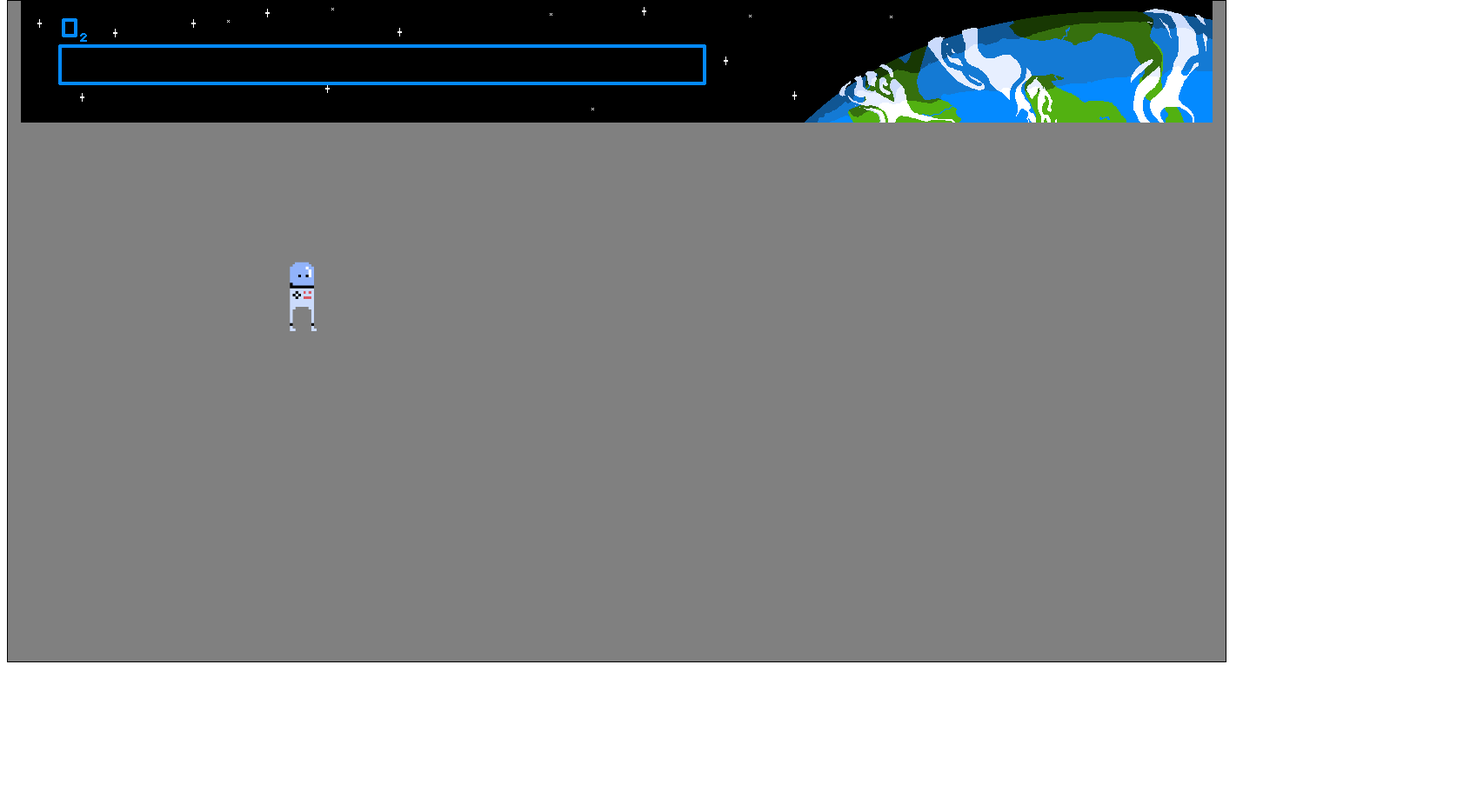
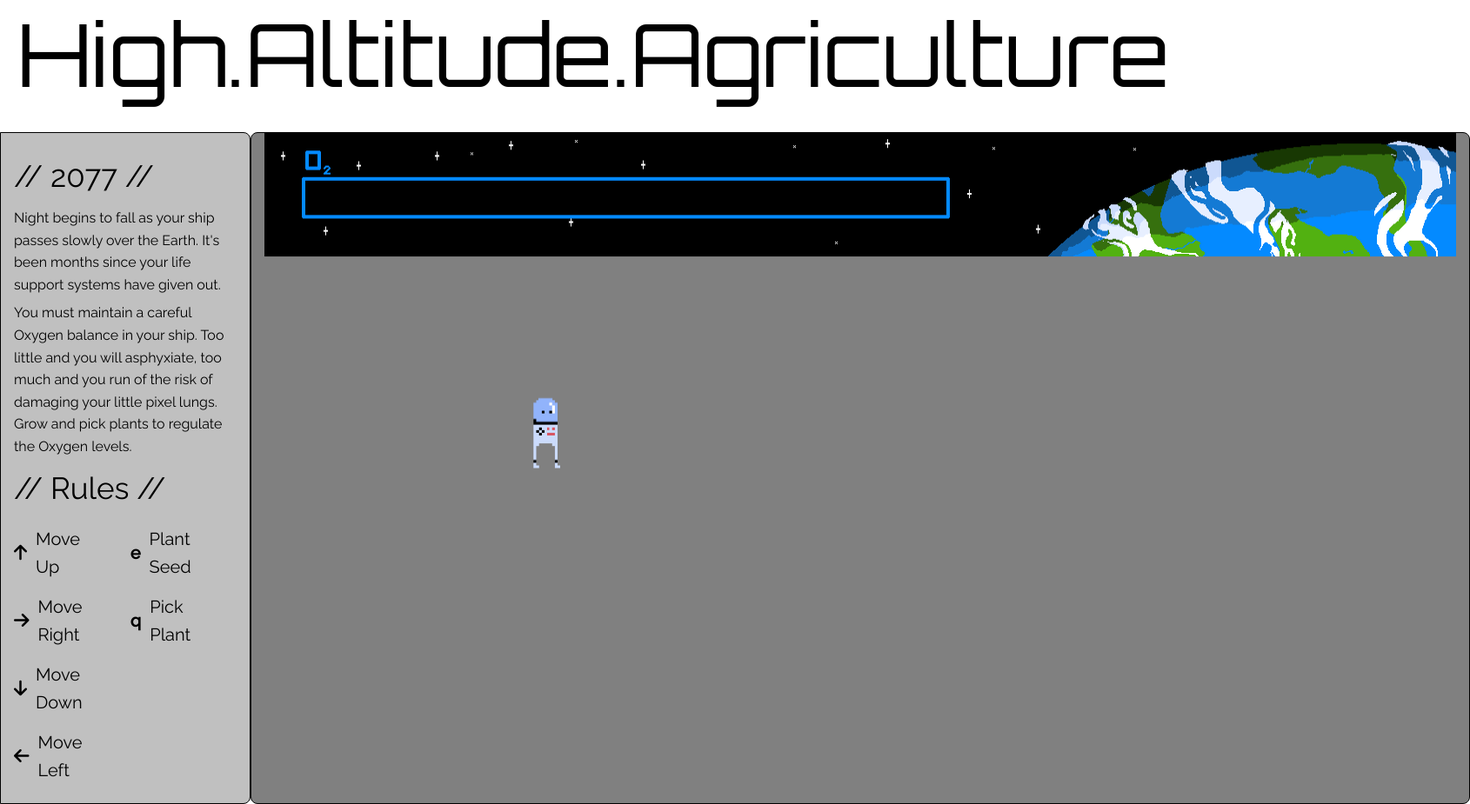
Before and after one commit to galenddavis/High-Altitude-Agriculture, a website built with webpack: page index.html in a window 1280 px wide. Shown: the part 8-933 px from the top of the page at 87% size, 1690 px wide, since content can reach past the window. Before the commit the page ends 800 px from the top, so only its background shows below. Built offline with nearby package versions, Linux system fonts and the light colour scheme.

Commit message:
Grow mechanic and better plant sprites

```diff
--- a/index.html
+++ b/index.html
@@ -4,12 +4,64 @@
     <meta charset="UTF-8">
     <meta http-equiv="X-UA-Compatible" content="IE=edge">
     <meta name="viewport" content="width=device-width, initial-scale=1.0">
+    <link rel="preconnect" href="https://fonts.gstatic.com">
+    <script src="https://kit.fontawesome.com/df63dd5d45.js" crossorigin="anonymous"></script>
+    <link href="https://fonts.googleapis.com/css2?family=Orbitron:wght@400;500;600&family=Raleway:wght@400;500&display=swap" rel="stylesheet">
     <link rel="stylesheet" href="./dist/main.css">
     <title>JavaScript Project</title>
 </head>
+
 <body>
+    <h1 id='title'>High.Altitude.Agriculture</h1>
+    <div class='main'>
+        <div class='sidebar'>
+            <p class='headers'>// 2077 //</p>
+            <p>
+                Night begins to fall as your ship passes slowly over the Earth. It's been months
+                since your life support systems have given out.
+            </p>
+            <p>
+                You must maintain a careful Oxygen balance in your ship. Too little and you will asphyxiate, too
+                much and you run of the risk of damaging your little pixel lungs. Grow and pick plants to regulate the
+                Oxygen levels.
+            </p>
+            <p class='headers'>// Rules //</p>
+            <div class='key-commands'>
+                <div>
+                    <span class='directions'>
+                        <i class="fas fa-arrow-up"></i>
+                        <p>Move Up</p>
+                    </span>
+                    <span class='directions'>
+                        <i class="fas fa-arrow-right"></i>
+                        <p>Move Right</p>
+                    </span>
+                    <span class='directions'>
+                        <i class="fas fa-arrow-down"></i>
+                        <p>Move Down</p>
+                    </span>
+                    <span class='directions'>
+                        <i class="fas fa-arrow-left"></i>
+                        <p>Move Left</p>
+                    </span>
+                </div>
+                <div>
+                    <span class='directions'>
+                        <!-- <i class="fas fa-seedling"></i> -->
+                        <p class='key'>e</p>
+                        <p>Plant Seed</p>
+                    </span>
+                    <span class='directions'>
+                        <!-- <i class="fas fa-seedling"></i> -->
+                        <p class='key'>q</p>
+                        <p>Pick Plant</p>
+                    </span>
+                </div>
+            </div>
 
-    <canvas id='game-screen'></canvas>
+        </div>
+        <canvas id='game-screen'></canvas>
+    </div>
     <script src="./dist/main.js"></script>
 </body>
 </html>
--- a/src/scripts/character.js
+++ b/src/scripts/character.js
@@ -44,34 +44,13 @@ class Character {
     }
 
     draw(ctx) {
-        this.move()
+
         this.plants.forEach( plant => {
-            plant.draw(this.ctx)
+            plant.update(this.ctx)
         })
         // ctx.fillStyle = 'red'
         // ctx.fillRect(this.position.x, this.position.y, this.width, this.height)
         ctx.drawImage(this.player, this.position.x, this.position.y, this.height, this.width)
-
-    }
-
-    move(keys) {
-        // switch (this.keys) {
-        //     case 'ArrowUp':
-        //         this.position.y -= 8
-        //         console.log(this.position.y)
-        //         break;
-        //     case 'ArrowDown':
-        //         this.position.y += 8
-        //         break;
-        //     case 'ArrowLeft':
-        //         this.position.y -= 8
-        //         break;
-        //     case 'ArrowRight':
-        //         this.position.y += 8
-        //         break;
-        //     default:
-        //         break;
-        // }
 
     }
 
@@ -112,15 +91,8 @@ class Character {
 
     pick() {
         this.plants.forEach( plant => {
-            if (this.position.x - plant.position.x <= 30) {
-                plant = {}
-            }
-        })
-    }
-
-    pick() {
-        this.plants.forEach( plant => {
-            if (Math.abs((this.position.x + this.width / 2) - (plant.position.x + plant.width / 2)) <= 40) {
+            if (Math.abs((this.position.x + this.width / 2) - (plant.position.x + plant.width / 2)) <= 40 &&
+                Math.abs((this.position.y + this.height / 2) - (plant.position.y + plant.height / 2)) <= 40) {
                 let index = this.plants.indexOf(plant)
                 this.plants.splice(index, 1)
             }
@@ -129,6 +101,5 @@ class Character {
 }
 
 
-
 // module.exports = Character
 export default Character;
--- a/src/scripts/plant.js
+++ b/src/scripts/plant.js
@@ -1,35 +1,59 @@
-const plantSizes = require('./utilities')
+const plantHeights = require('./utilities')
+const plantWidths = require('./utilities')
 const Character = require('./character')
 
 class Plant {
     constructor(player) {
         this.stage = 0;
-        this.height = plantSizes[this.stage]
-        this.width = plantSizes[this.stage]
+        this.counter = 0
+        this.height = 95
+        this.width = 65
         this.ctx = player.ctx;
         this.player = player;
         this.plant = new Image();
-        this.plant.src = 'src/assets/images/plant_lvl_1.png'
+        this.plant.src = 'src/assets/images/plant_lvl_0.png'
 
-        this.plantX = this.player.state === 1 ? -25 : 50;
+        this.plantX = this.player.state === 1 ? -50 : 60;
         this.position = {
             x: this.player.position.x + this.plantX,
-            y: this.player.position.y + 35
+            y: this.player.position.y - 15
+        }
+    }
+
+    update(ctx) {
+        console.log(this.counter)
+        this.draw(ctx)
+        if (this.counter >= 1000) {
+            this.grow1();
+        }
+        if (this.counter >= 4000) {
+            this.grow2();
+        }
+        this.counter += 5
+    }
+
+    grow1() {
+        if (this.stage === 0) {
+            this.stage += 1
+            this.plant.src = 'src/assets/images/plant_lvl_1.png'
+            this.ctx.drawImage(this.plant, this.position.x, this.position.y, this.width, this.height)
+        }
+    }
+
+    grow2() {
+        if (this.stage === 1) {
+            this.stage += 1
+            this.plant.src = 'src/assets/images/plant_lvl_2.png'
+            this.ctx.drawImage(this.plant, this.position.x, this.position.y, this.width, this.height)
         }
     }
 
     draw(ctx) {
         if (this.player.plants.length < 1) return;
-        // ctx.fillStyle = 'green'
-        // ctx.fillRect(this.position.x, this.position.y, this.width, this.height)
-        ctx.drawImage(this.plant, this.position.x, this.position.y, this.height, this.width)
-        // setTimeout(this.grow(), 10000)
+        ctx.drawImage(this.plant, this.position.x, this.position.y, this.width, this.height)
     }
 
-    grow() {
-        this.plant.src = 'src/assets/images/plant_lvl_2.png'
-        this.ctx.drawImage(this.plant, this.position.x, this.position.y, this.height, this.width)
-    }
+
 }
 
 export default Plant;
--- a/src/scripts/utilities.js
+++ b/src/scripts/utilities.js
@@ -1,5 +1,7 @@
 
-const plantSizes = [50, 20, 25]
+const plantHeights = [30, 50, 85];
+const plantWidths = [25, 25, 55];
 
 
-module.exports = plantSizes;
+module.exports = plantHeights;
+module.exports = plantWidths;
--- a/src/styles/index.scss
+++ b/src/styles/index.scss
@@ -1,5 +1,2 @@
-
-#game-screen {
-    border: black 1px solid;
-    background-color: grey;
-}
+@import './reset.scss';
+@import './sidebar.scss';
--- /dev/null
+++ b/src/styles/reset.scss
@@ -0,0 +1,48 @@
+/* http://meyerweb.com/eric/tools/css/reset/
+   v2.0 | 20110126
+   License: none (public domain)
+*/
+
+html, body, div, span, applet, object, iframe,
+h1, h2, h3, h4, h5, h6, p, blockquote, pre,
+a, abbr, acronym, address, big, cite, code,
+del, dfn, em, img, ins, kbd, q, s, samp,
+small, strike, strong, sub, sup, tt, var,
+b, u, i, center,
+dl, dt, dd, ol, ul, li,
+fieldset, form, label, legend,
+table, caption, tbody, tfoot, thead, tr, th, td,
+article, aside, canvas, details, embed,
+figure, figcaption, footer, header, hgroup,
+menu, nav, output, ruby, section, summary,
+time, mark, audio, video {
+	margin: 0;
+	padding: 0;
+	border: 0;
+	font-size: 100%;
+	font: inherit;
+	vertical-align: baseline;
+}
+/* HTML5 display-role reset for older browsers */
+article, aside, details, figcaption, figure,
+footer, header, hgroup, menu, nav, section {
+	display: block;
+}
+body {
+	line-height: 1;
+}
+ol, ul {
+	list-style: none;
+}
+blockquote, q {
+	quotes: none;
+}
+blockquote:before, blockquote:after,
+q:before, q:after {
+	content: '';
+	content: none;
+}
+table {
+	border-collapse: collapse;
+	border-spacing: 0;
+}
--- /dev/null
+++ b/src/styles/sidebar.scss
@@ -0,0 +1,69 @@
+
+    // font-family: 'Orbitron', sans-serif;
+
+    // font-family: 'Raleway', sans-serif;
+
+#game-screen {
+    border: black 1px solid;
+    background-color: grey;
+	margin-right: 70px;
+	border-radius: 8px;
+}
+
+#title {
+    font-family: 'Orbitron', sans-serif;
+    font-size: 100px;
+	margin: 20px;
+	margin-bottom: 40px;
+
+}
+
+.main {
+	display: flex;
+	justify-content: space-between;
+}
+
+.sidebar {
+	background-color: silver;
+	width: 20%;
+	font-family: 'Raleway', sans-serif;
+	color: black;
+	padding: 15px;
+	line-height: 1.6;
+	border-top-right-radius: 8px;
+	border-bottom-right-radius: 8px;
+	border: 1px black solid;
+
+	p {
+		margin: 7px 0px;
+	}
+
+	.headers {
+		font-size: 35px;
+	}
+
+    .key-commands {
+        display: flex;
+        justify-content: space-between;
+    }
+
+    .directions {
+        display: flex;
+        align-items: center;
+        font-size: 20px;
+        margin-right: 45px;
+
+
+        p {
+            margin-right: 10px;
+        }
+
+        i {
+            margin-right: 10px;
+        }
+
+        .key {
+            font-weight: bold;
+        }
+    }
+}
```
Also changed, not shown: src/assets/images/plant_lvl_0.png (added), src/assets/images/plant_lvl_1.png, src/assets/images/plant_lvl_2.png, src/assets/images/plant_lvl_3.png (deleted).
